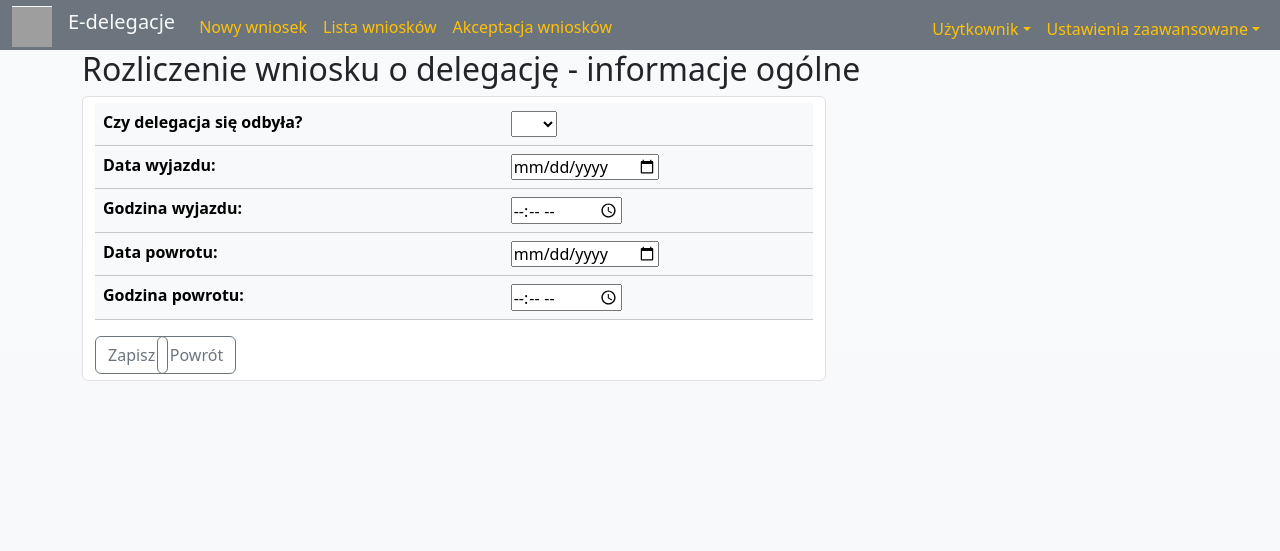
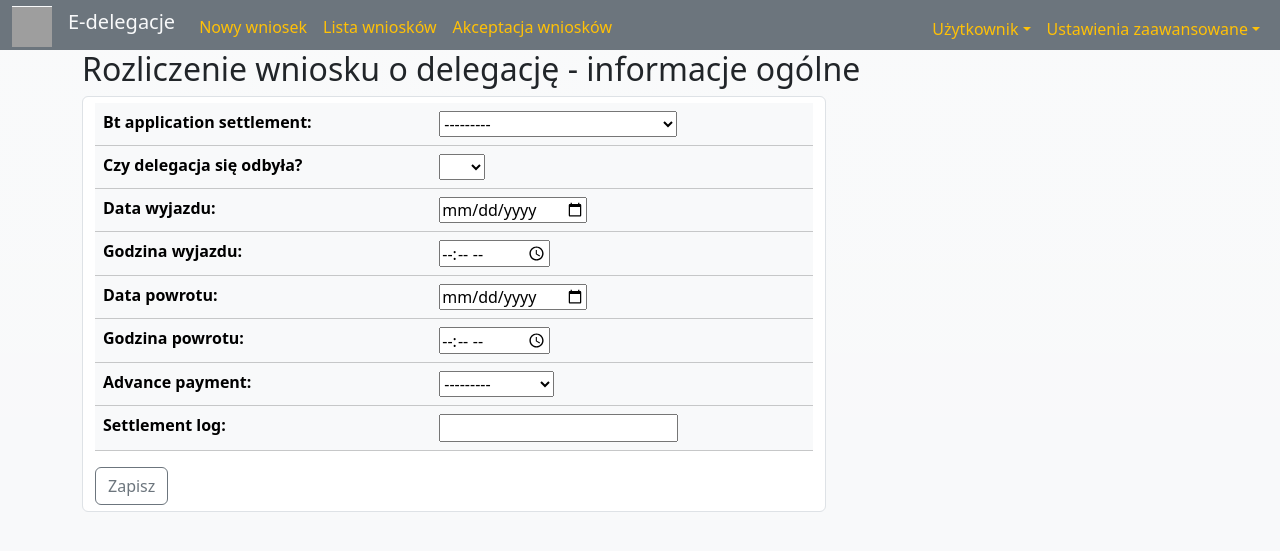
Before and after one commit to lszczesniak/E-delegacje, a Django app: page /e-delegacje/settlement-info-create/1 in a window 1280 px wide. Shown: the top 551 px of the page. Run offline with Django 3.2, Linux system fonts and the light colour scheme; tables that the repository leaves empty hold one stand-in row (values such as "Sample post"); parts of the project's set-up code (start-up, migrations or seed data) failed here and were passed over; some libraries are stand-ins or nearby versions; grey boxes are pictures that could not be loaded.

Commit message:
working on BtSettlementInfo updateview

```diff
--- a/e_delegacje/forms.py
+++ b/e_delegacje/forms.py
@@ -3,7 +3,7 @@ import datetime
 from django.core.exceptions import ValidationError
 
 from setup.models import BtMileageRates
-from .models import BtUser, BtCostCenter, BtApplication, BtCurrency, BtCountry
+from .models import BtUser, BtCostCenter, BtApplication, BtCurrency, BtCountry, BtApplicationSettlementInfo
 from django.core.mail import EmailMultiAlternatives
 from django import forms
 from django.template.loader import render_to_string
@@ -120,7 +120,7 @@ class BtApplicationSettlementForm(forms.Form):
     )
 
 
-class BtApplicationSettlementInfoForm(forms.Form):
+class BtApplicationSettlementInfoForm(forms.ModelForm):
     bt_completed = forms.TypedChoiceField(
         label="Czy delegacja się odbyła?",
         choices=[("", ""), ('tak', 'tak'), ('nie', 'nie')],
@@ -130,6 +130,10 @@ class BtApplicationSettlementInfoForm(forms.Form):
     bt_end_date = forms.DateField(label="Data powrotu", widget=DateInputWidget)
     bt_end_time = forms.TimeField(label="Godzina powrotu", widget=TimeInputWidget)
     current_datetime = forms.CharField(widget=forms.HiddenInput())
+
+    class Meta:
+        model = BtApplicationSettlementInfo
+        fields = '__all__'
 
     def clean(self):
         result = super().clean()
--- a/e_delegacje/templates/bt_settlement_details.html
+++ b/e_delegacje/templates/bt_settlement_details.html
@@ -116,7 +116,7 @@
                           </tr>
                       </table>
                   <a class="btn btn-outline-warning d-grid"
-                     href="{% url 'e_delegacje:settlement-info-create' pk=object.id %}"
+                     href="{% url 'e_delegacje:settlement-info-update' pk=object.bt_application_info.id %}"
                      style="font-size: 12px"
                   >
                       Edytuj informacje
--- a/e_delegacje/templates/settlement_subform_info.html
+++ b/e_delegacje/templates/settlement_subform_info.html
@@ -16,14 +16,14 @@
             <div class="col-1 align-self-end">
                 <input class="btn btn-outline-secondary" type="submit" value="Zapisz">
             </div>
-            <div class="col-1 align-self-end">
-                <a type="button"
-                   class="btn btn-outline-secondary"
-                   href="{% url 'e_delegacje:settlement-details' pk=settlement.pk %}"
-                >
-                    Powrót
-                </a>
-        </div>
+{#            <div class="col-1 align-self-end">#}
+{#                <a type="button"#}
+{#                   class="btn btn-outline-secondary"#}
+{#                   href="{% url 'e_delegacje:settlement-details' pk=settlement.pk %}"#}
+{#                >#}
+{#                    Powrót#}
+{#                </a>#}
+{#        </div>#}
         </div>
     </form>
 </div>
--- a/e_delegacje/urls.py
+++ b/e_delegacje/urls.py
@@ -17,7 +17,8 @@ from e_delegacje.views import (
     BtApplicationSettlementInfoUpdateView,
     BtApplicationSettlementMileageDeleteView,
     BtApplicationApprovalDetailView,
-    BtApprovalListView
+    BtApprovalListView,
+    BtApplicationSettlementInfoUpdateView2
 )
 
 app_name = 'e_delegacje'
@@ -77,7 +78,7 @@ urlpatterns = [
     # UpdateViews
     path(
         'settlement-info-update/<pk>',
-        BtApplicationSettlementInfoUpdateView.as_view(),
+        BtApplicationSettlementInfoUpdateView2.as_view(),
         name='settlement-info-update'
     ),
 
--- a/e_delegacje/views.py
+++ b/e_delegacje/views.py
@@ -5,7 +5,7 @@ from django.views.generic import ListView, DetailView, DeleteView, UpdateView
 from django.views import View
 import datetime
 
-from django.views.generic.edit import FormMixin
+from django.views.generic.edit import FormMixin, BaseUpdateView
 
 from e_delegacje.enums import BtApplicationStatus
 from e_delegacje.forms import (
@@ -528,3 +528,13 @@ class BtApplicationSettlementInfoUpdateView(FormMixin, View):
             return HttpResponseRedirect(reverse("e_delegacje:settlement-details", args=[pk]))
         else:
             return HttpResponseRedirect(reverse("e_delegacje:index"))
+
+
+class BtApplicationSettlementInfoUpdateView2(UpdateView):
+
+    model = BtApplicationSettlementInfo
+    # settlement = BtApplicationSettlement.objects.get(id=BtApplicationSettlementInfo.bt_application_settlement.id)
+    template_name = "settlement_subform_info.html"
+    form_class = BtApplicationSettlementInfoForm
+    success_url = reverse_lazy("e_delegacje:applications-list")
+    # extra_context = {'settlement': settlement}
```
